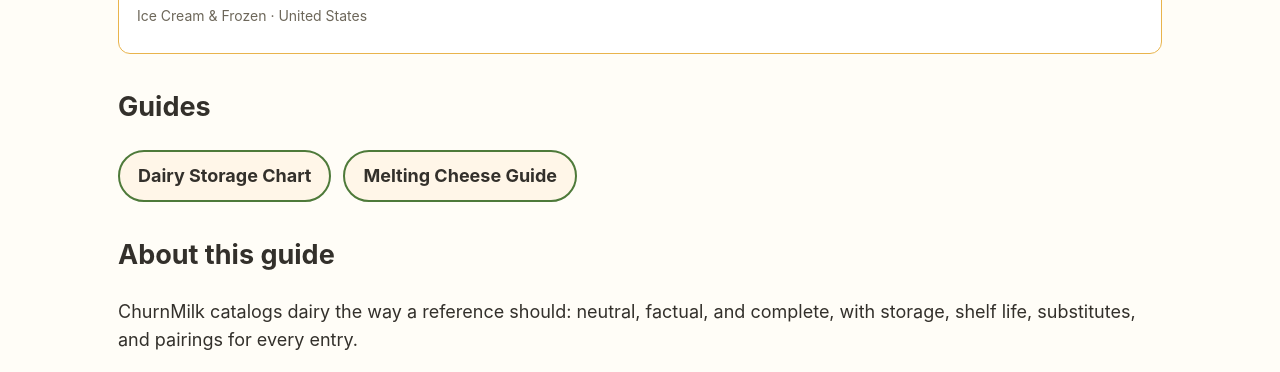
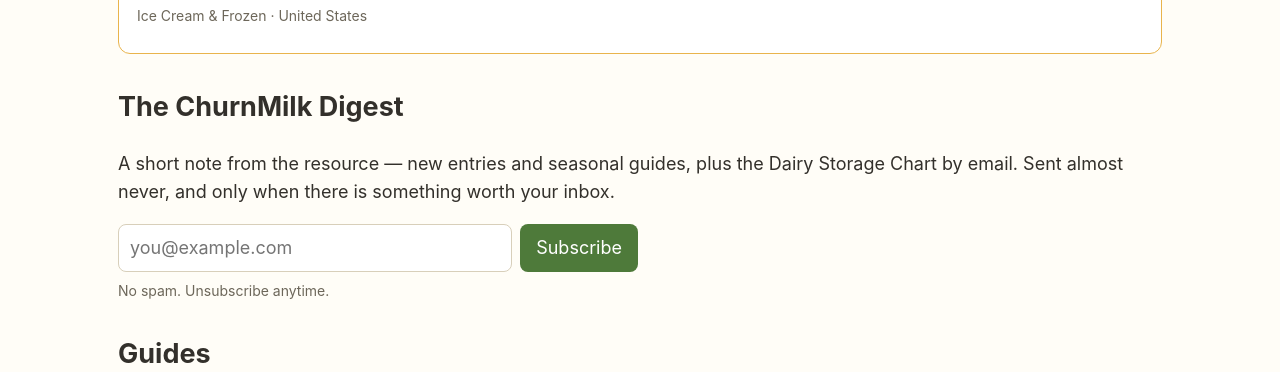
Before and after one commit to yumrare/churnmilk-site, a plain HTML site: page index.html in a window 1280 px wide. Shown: the part 883-1255 px from the top of the page. Drawn offline with Linux system fonts and the light colour scheme.

Commit message:
Add ChurnMilk Digest signup (Buttondown) to homepage — stamp 20261020a

```diff
--- a/index.html
+++ b/index.html
@@ -6,7 +6,7 @@
 <title>ChurnMilk — The Dairy Resource</title>
 <meta name="description" content="The Dairy Resource. All things dairy: cheese, butter, milk, yogurt, and frozen dairy, cataloged and explained.">
 <link rel="canonical" href="https://churnmilk.com/">
-<meta http-equiv="Content-Security-Policy" content="default-src 'self'; script-src 'self' 'unsafe-inline' https://www.googletagmanager.com; style-src 'self' 'unsafe-inline'; img-src 'self' data: https://www.google-analytics.com; font-src 'self'; connect-src 'self' https://formsubmit.co https://www.google-analytics.com https://region1.google-analytics.com https://www.googletagmanager.com; form-action 'self' https://formsubmit.co; base-uri 'self'; object-src 'none'; frame-src 'none'">
+<meta http-equiv="Content-Security-Policy" content="default-src 'self'; script-src 'self' 'unsafe-inline' https://www.googletagmanager.com; style-src 'self' 'unsafe-inline'; img-src 'self' data: https://www.google-analytics.com; font-src 'self'; connect-src 'self' https://formsubmit.co https://www.google-analytics.com https://region1.google-analytics.com https://www.googletagmanager.com; form-action 'self' https://formsubmit.co https://buttondown.com; base-uri 'self'; object-src 'none'; frame-src 'none'">
 <meta name="referrer" content="strict-origin-when-cross-origin">
 <link rel="icon" href="/favicon.ico" sizes="any">
 <link rel="icon" type="image/png" href="/favicon.png">
@@ -17,7 +17,7 @@
 <meta property="og:description" content="The Dairy Resource. All things dairy: cheese, butter, milk, yogurt, and frozen dairy, cataloged and explained.">
 <meta property="og:url" content="https://churnmilk.com/">
 <meta property="og:image" content="https://churnmilk.com/og-card.png">
-<link rel="stylesheet" href="/style.css?v=20261019e">
+<link rel="stylesheet" href="/style.css?v=20261020a">
 <script async src="https://www.googletagmanager.com/gtag/js?id=G-BX3QLPHGY8"></script><script>window.dataLayer=window.dataLayer||[];function gtag(){dataLayer.push(arguments);}gtag('js',new Date());gtag('config','G-BX3QLPHGY8');</script>
 </head>
 <body>
@@ -44,6 +44,16 @@
 <p class="star-kicker">Featured dairy item</p>
 <article class="card"><h3><a href="/item-vanilla.html">Vanilla</a></h3><p>The classic ice cream flavor, made with real vanilla or vanilla extract. Vanilla is consistently among the best-selling ice cream flavors in the United States.</p><p class="card-meta">Ice Cream &amp; Frozen · United States</p></article>
 </section>
+<section class="strip digest">
+<h2>The ChurnMilk Digest</h2>
+<p>A short note from the resource — new entries and seasonal guides, plus the Dairy Storage Chart by email. Sent almost never, and only when there is something worth your inbox.</p>
+<form class="digest-form" action="https://buttondown.com/api/emails/embed-subscribe/churnmilk" method="post">
+<label class="digest-label" for="bd-email">Email address</label>
+<input type="email" name="email" id="bd-email" required placeholder="you@example.com" autocomplete="email">
+<button type="submit">Subscribe</button>
+</form>
+<p class="digest-note">No spam. Unsubscribe anytime.</p>
+</section>
 <section class="strip">
 <h2>Guides</h2>
 <div class="guide-row"><a class="guide-chip" href="/guide-storage-chart.html">Dairy Storage Chart</a><a class="guide-chip" href="/guide-melting-cheese-guide.html">Melting Cheese Guide</a></div>
--- a/style.css
+++ b/style.css
@@ -35,6 +35,10 @@
 .lede{font-size:20px;max-width:760px}
 .note{background:var(--cream);border:1px dashed var(--gold);border-radius:12px;padding:16px}
 .strip{margin-top:32px}
+.digest-form{display:flex;gap:8px;max-width:520px;margin-top:10px}
+.digest-form input{flex:1}
+.digest-label{position:absolute;left:-9999px;width:1px;height:1px;overflow:hidden}
+.digest-note{font-size:14px;color:#6d675a;margin-top:8px}
 .guide-row{display:flex;flex-wrap:wrap;gap:12px}
 .guide-chip{background:var(--cream);border:2px solid var(--green);color:var(--ink);border-radius:999px;padding:10px 18px;text-decoration:none;font-weight:700}
 table.recipe-card,table.chart{border-collapse:collapse;width:100%;margin:18px 0;background:#fff}
```
